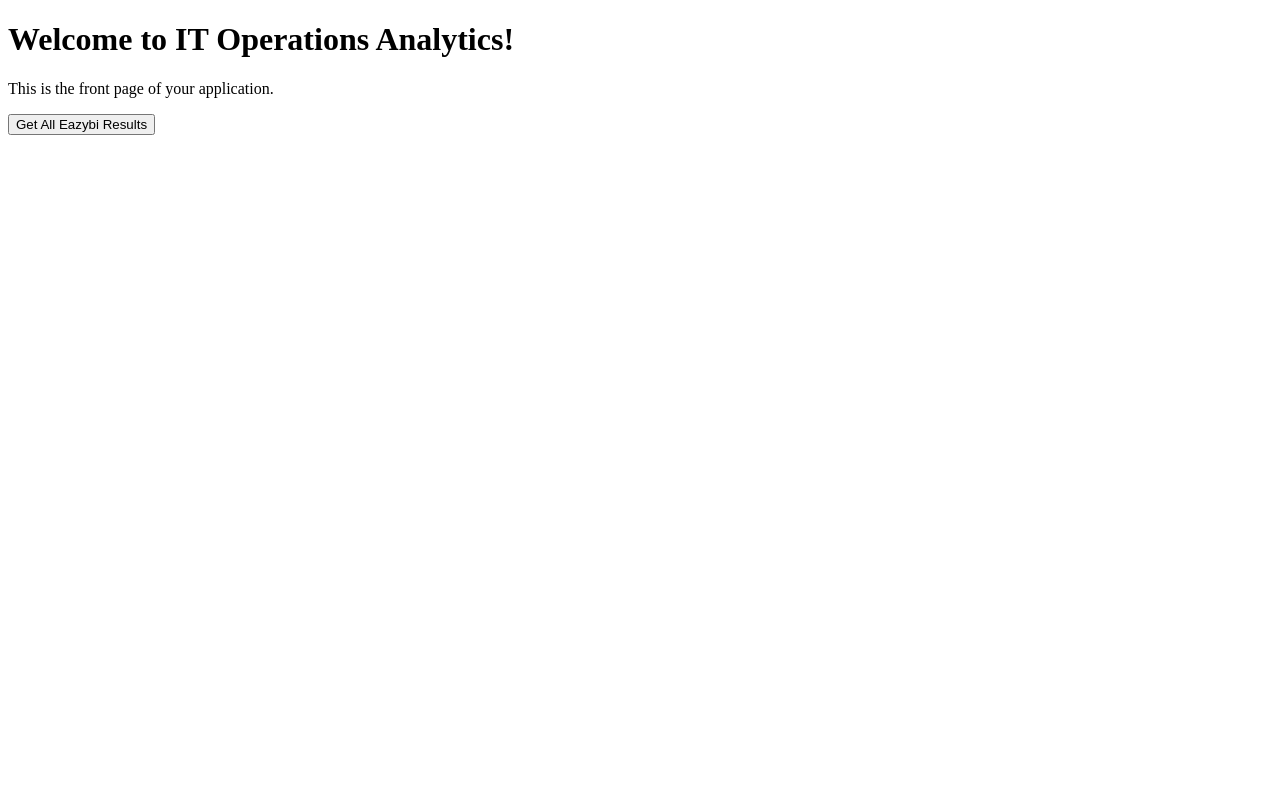
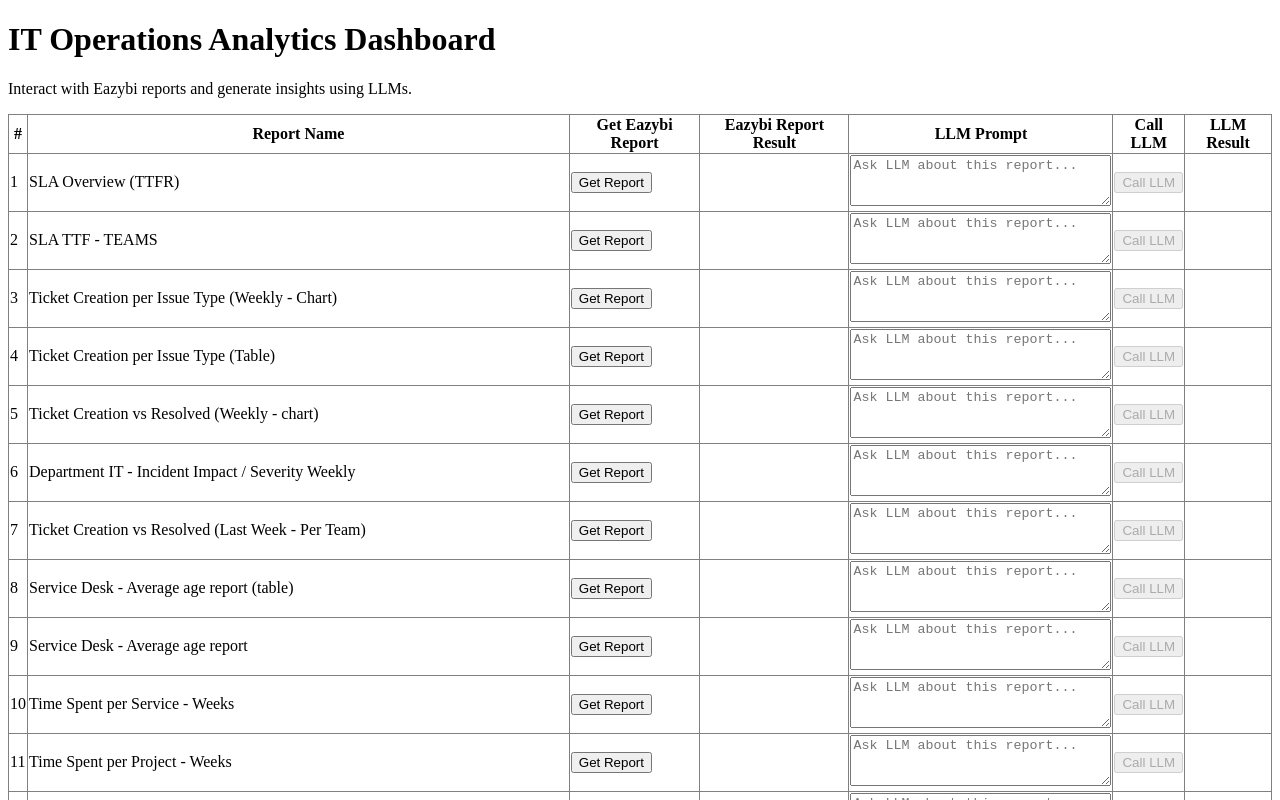
Before and after one commit to dsalvat/it-ops-analytics-mvp, a Next.js app in the folder frontend/: page / in a window 1280 px wide. Shown: the top 800 px of the page. Built offline with nearby package versions, Linux system fonts and the light colour scheme.

Commit message:
Adding individual call and presenting as a table

```diff
--- a/frontend/src/pages/index.js
+++ b/frontend/src/pages/index.js
@@ -1,43 +1,212 @@
-import React, { useState } from 'react';
+import React, { useState, useEffect } from 'react';
+
+// Hardcode the list of reports.
+const eazybiReportsConfig = [
+  { "name": "SLA Overview (TTFR)", "report_id": "1075280" },
+  { "name": "SLA TTF - TEAMS", "report_id": "1095990" },
+  { "name": "Ticket Creation per Issue Type (Weekly - Chart)", "report_id": "858437" },
+  { "name": "Ticket Creation per Issue Type (Table)", "report_id": "1604290" },
+  { "name": "Ticket Creation vs Resolved (Weekly - chart)", "report_id": "858454" },
+  { "name": "Department IT - Incident Impact / Severity Weekly", "report_id": "1609156" },
+  { "name": "Ticket Creation vs Resolved (Last Week - Per Team)", "report_id": "1604297" },
+  { "name": "Service Desk - Average age report (table)", "report_id": "3413353" },
+  { "name": "Service Desk - Average age report", "report_id": "1086738" },
+  { "name": "Time Spent per Service - Weeks", "report_id": "1020308" },
+  { "name": "Time Spent per Project - Weeks", "report_id": "1020304" },
+  { "name": "Logged hours by Customer Category per week (chart)", "report_id": "859985" },
+  { "name": "Logged hours by Customer Category per week - Unresolved issues (chart)", "report_id": "1604329" },
+  { "name": "Time Spent per Customer Unit - Weeks (% Category)", "report_id": "3438163" },
+  { "name": "Time Spent per Customer Unit - Weeks ", "report_id": "1025891" },
+  { "name": "Time Spetn per Customer Unit - Weeks (Service Desk)", "report_id": "1604335" },
+  { "name": "Department IT - Average satisfaction and SLA met (weekly)", "report_id": "1470702" },
+  { "name": "Department IT - Average satisfaction and SLA met (yearly - team)", "report_id": "1471880" },
+  { "name": "Logger hours by team member - Weekly", "report_id": "1025957" },
+  { "name": "Version releases - Table - Last 4 weeks", "report_id": "1150054" },
+  { "name": "Resolution Ranking", "report_id": "1604365" },
+  { "name": "Time Spent per Project - Last Week", "report_id": "1665456" },
+  { "name": "Ticket Creation per Request Type - Previous Week (Table)", "report_id": "2592318" },
+  { "name": "Ticket Resolution per Issuet Type (Table)", "report_id": "2662868" },
+  { "name": "Level Resolution (Last WEek - Per Team)", "report_id": "3481850" },
+  { "name": "Last Week's Issues with Satisfaction Data", "report_id": "3657228" },
+  { "name": "SDIT issues wiwth running TTFR SLA", "report_id": "3657397" },
+  { "name": "Unresolved isues from SDIT not updated in over 21 days", "report_id": "3657439" },
+  { "name": "P1 and P2 incidents from SDIT", "report_id": "3657466" },
+  { "name": "Unresolved issues from SDIT with label 'coordinacio'", "report_id": "3659882" },
+  { "name": "SDIT issues resolved last week with coordinacio label", "report_id": "3659884" },
+  { "name": "Unresolved issues with more than 14 days in Testing status", "report_id": "3675904" },
+  { "name": "Unresolved issues from Service Desk Department IT with no updated in last 14 days", "report_id": "3675782" }
+];
 
 function HomePage() {
-  const [apiResults, setApiResults] = useState([]); // Changed to array
+  const [reportsData, setReportsData] = useState([]);
 
-  const handleApiCall = async () => {
+  useEffect(() => {
+    // Initialize reportsData from eazybiReportsConfig on component mount
+    setReportsData(eazybiReportsConfig.map(report => ({
+      ...report,
+      eazybiResult: null,
+      llmPrompt: '',
+      llmResult: null,
+      loadingEazybi: false,
+      loadingLlm: false,
+      errorEazybi: null,
+      errorLlm: null,
+    })));
+  }, []); // Empty dependency array means this runs once on mount
+
+  const handleGetEazybiReport = async (index) => {
+    const report = reportsData[index];
+    setReportsData(prevReports => prevReports.map((r, i) =>
+      i === index ? { ...r, loadingEazybi: true, errorEazybi: null } : r
+    ));
+
     try {
-      const response = await fetch('http://localhost:8000/api/v1/eazybi/eazybi-data');
+      const response = await fetch(`http://localhost:8000/api/v1/eazybi/report/${report.report_id}`);
       const data = await response.json();
-      if (data.results) { // Check if 'results' key exists
-        setApiResults(data.results); // Set the array of results
-      } else {
-        setApiResults([{ error: "Unexpected response format from backend." }]);
-      }
+
+      setReportsData(prevReports => prevReports.map((r, i) =>
+        i === index ? {
+          ...r,
+          eazybiResult: data.result || data.detail || "No data found or unexpected format.",
+          errorEazybi: data.detail ? data.detail : null,
+          loadingEazybi: false,
+        } : r
+      ));
     } catch (error) {
-      console.error('Error fetching data from Eazybi API:', error);
-      setApiResults([{ error: `Error fetching data: ${error.message}` }]);
+      console.error(`Error fetching Eazybi report (${report.name}):`, error);
+      setReportsData(prevReports => prevReports.map((r, i) =>
+        i === index ? {
+          ...r,
+          eazybiResult: null,
+          errorEazybi: `Error fetching report: ${error.message}`,
+          loadingEazybi: false,
+        } : r
+      ));
+    }
+  };
+
+  const handleLLMPromptChange = (index, value) => {
+    setReportsData(prevReports => prevReports.map((r, i) =>
+      i === index ? { ...r, llmPrompt: value } : r
+    ));
+  };
+
+  const handleCallLLM = async (index) => {
+    const report = reportsData[index];
+    setReportsData(prevReports => prevReports.map((r, i) =>
+      i === index ? { ...r, loadingLlm: true, errorLlm: null, llmResult: null } : r
+    ));
+
+    if (!report.llmPrompt) {
+      setReportsData(prevReports => prevReports.map((r, i) =>
+        i === index ? { ...r, errorLlm: "Prompt cannot be empty.", loadingLlm: false } : r
+      ));
+      return;
+    }
+
+    // Placeholder for LLM API call
+    // In a real application, this would call a backend endpoint
+    // that integrates with an LLM (e.g., OpenAI, Gemini).
+    try {
+      // Example: Sending Eazybi result and prompt to LLM backend
+      const llmResponse = await fetch('http://localhost:8000/api/v1/llm/generate', {
+        method: 'POST',
+        headers: {
+          'Content-Type': 'application/json',
+        },
+        body: JSON.stringify({
+          prompt: report.llmPrompt,
+          context: report.eazybiResult, // Pass Eazybi result as context
+        }),
+      });
+      const llmData = await llmResponse.json();
+
+      setReportsData(prevReports => prevReports.map((r, i) =>
+        i === index ? {
+          ...r,
+          llmResult: llmData.response || llmData.detail || "No LLM response.",
+          errorLlm: llmData.detail ? llmData.detail : null,
+          loadingLlm: false,
+        } : r
+      ));
+    } catch (error) {
+      console.error(`Error calling LLM for report (${report.name}):`, error);
+      setReportsData(prevReports => prevReports.map((r, i) =>
+        i === index ? {
+          ...r,
+          llmResult: null,
+          errorLlm: `Error calling LLM: ${error.message}`,
+          loadingLlm: false,
+        } : r
+      ));
     }
   };
 
   return (
     <div>
-      <h1>Welcome to IT Operations Analytics!</h1>
-      <p>This is the front page of your application.</p>
-      <button onClick={handleApiCall}>Get All Eazybi Results</button> {/* Changed button text */}
-      {apiResults.length > 0 && (
-        <div>
-          <h2>API Results:</h2>
-          {apiResults.map((item, index) => (
-            <div key={index}>
-              <h3>Report: {item.report_name}</h3>
-              {item.error ? (
-                <p style={{ color: 'red' }}>Error: {item.error}</p>
-              ) : (
-                <p>Result: {JSON.stringify(item.result)}</p> // Display result, stringify for complex objects
-              )}
-            </div>
+      <h1>IT Operations Analytics Dashboard</h1>
+      <p>Interact with Eazybi reports and generate insights using LLMs.</p>
+
+      <table border="1" style={{ width: '100%', borderCollapse: 'collapse' }}>
+        <thead>
+          <tr>
+            <th>#</th>
+            <th>Report Name</th>
+            <th>Get Eazybi Report</th>
+            <th>Eazybi Report Result</th>
+            <th>LLM Prompt</th>
+            <th>Call LLM</th>
+            <th>LLM Result</th>
+          </tr>
+        </thead>
+        <tbody>
+          {reportsData.map((report, index) => (
+            <tr key={report.report_id || index}>
+              <td>{index + 1}</td>
+              <td>{report.name}</td>
+              <td>
+                <button
+                  onClick={() => handleGetEazybiReport(index)}
+                  disabled={report.loadingEazybi}
+                >
+                  {report.loadingEazybi ? 'Loading...' : 'Get Report'}
+                </button>
+              </td>
+              <td>
+                {report.errorEazybi ? (
+                  <p style={{ color: 'red' }}>Error: {report.errorEazybi}</p>
+                ) : (
+                  report.eazybiResult && <pre>{JSON.stringify(report.eazybiResult, null, 2)}</pre>
+                )}
+              </td>
+              <td>
+                <textarea
+                  value={report.llmPrompt}
+                  onChange={(e) => handleLLMPromptChange(index, e.target.value)}
+                  placeholder="Ask LLM about this report..."
+                  rows="3"
+                  cols="30"
+                />
+              </td>
+              <td>
+                <button
+                  onClick={() => handleCallLLM(index)}
+                  disabled={report.loadingLlm || !report.eazybiResult}
+                >
+                  {report.loadingLlm ? 'Calling...' : 'Call LLM'}
+                </button>
+              </td>
+              <td>
+                {report.errorLlm ? (
+                  <p style={{ color: 'red' }}>Error: {report.errorLlm}</p>
+                ) : (
+                  report.llmResult && <pre>{JSON.stringify(report.llmResult, null, 2)}</pre>
+                )}
+              </td>
+            </tr>
           ))}
-        </div>
-      )}
+        </tbody>
+      </table>
     </div>
   );
 }
```
Also changed, not shown: 1 other file (tests, documents, lock files or other folders).
